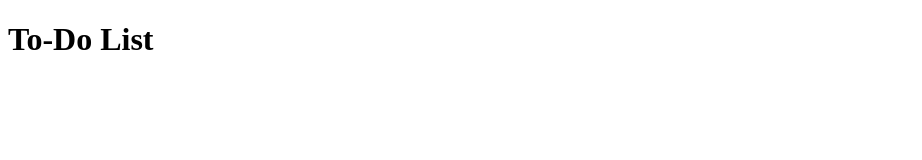
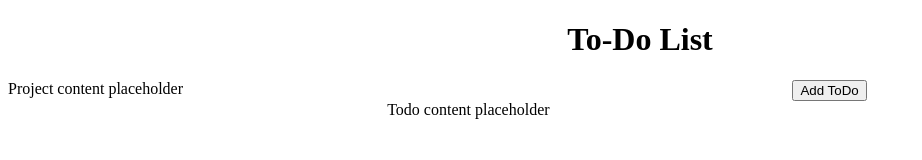
Before and after one commit to stsui1129/Todo-List, a plain HTML site: page index.html in a window 1280 px wide. Shown: the whole page, without its empty margins (0-922 px from the left). Drawn offline with Linux system fonts and the light colour scheme.

Commit message:
updated layout of html

```diff
--- a/index.html
+++ b/index.html
@@ -9,7 +9,7 @@
     <h1>To-Do List</h1>
     <aside>
     <div class="project-content"></div>
-
+        Project content placeholder
 
 
 
@@ -44,7 +44,14 @@
 
         </div>
     </div>
+    <div class="add-todo-button">
+        <button class="trigger">Add ToDo</button>
+    </div>
+
     <div class="todo-content">
+
+        Todo content placeholder
+
 
 
     </div>
--- a/main.js
+++ b/main.js
@@ -1 +1,32 @@
-console.log("testing");
+/*
+ * ATTENTION: The "eval" devtool has been used (maybe by default in mode: "development").
+ * This devtool is neither made for production nor for readable output files.
+ * It uses "eval()" calls to create a separate source file in the browser devtools.
+ * If you are trying to read the output file, select a different devtool (https://webpack.js.org/configuration/devtool/)
+ * or disable the default devtool with "devtool: false".
+ * If you are looking for production-ready output files, see mode: "production" (https://webpack.js.org/configuration/mode/).
+ */
+/******/ (() => { // webpackBootstrap
+/******/ 	var __webpack_modules__ = ({
+
+/***/ "./src/index.js":
+/*!**********************!*\
+  !*** ./src/index.js ***!
+  \**********************/
+/***/ (() => {
+
+eval("console.log(\"testing\");\n\n//# sourceURL=webpack://todo-list/./src/index.js?");
+
+/***/ })
+
+/******/ 	});
+/************************************************************************/
+/******/
+/******/ 	// startup
+/******/ 	// Load entry module and return exports
+/******/ 	// This entry module can't be inlined because the eval devtool is used.
+/******/ 	var __webpack_exports__ = {};
+/******/ 	__webpack_modules__["./src/index.js"]();
+/******/
+/******/ })()
+;
--- a/style.css
+++ b/style.css
@@ -1,5 +1,17 @@
+h1 {
+    display: flex;
+    justify-content: center;
+}
+
+.add-todo-button {
+    display: flex;
+    justify-content: center;
+}
+
 aside {
-
+    width: 30%;
+    float: left;
+    display: inline;
 }
 
 
@@ -10,7 +22,9 @@ aside {
 }
 
 .todo-content {
-
+    width: 70%;
+    float: right;
+    display: inline;
 
 }
 
```
